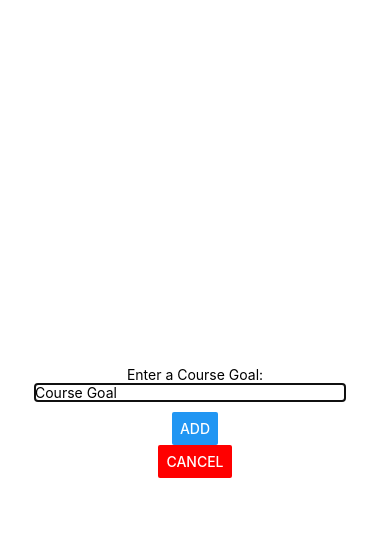
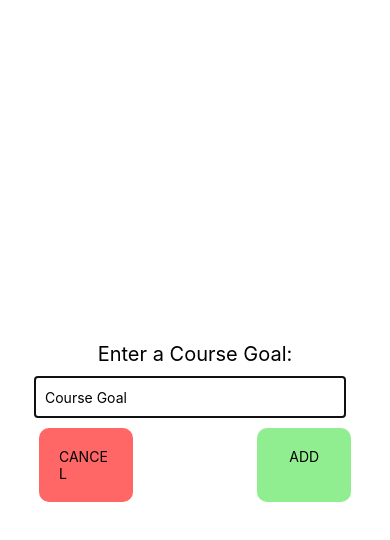
Before and after one commit to japerry911/CourseGoals_RN_Mobile_App, a React Native app: screen / in a window 390 px wide. Both pictures are taken after a click on the button "ADD NEW GOAL". Shown: the top 540 px of the page. Built offline with nearby package versions, Linux system fonts and the light colour scheme.

Commit message:
Finished Styling touches

```diff
--- a/src/components/GoalInput.js
+++ b/src/components/GoalInput.js
@@ -1,5 +1,5 @@
 import React, { useState } from 'react';
-import { View, TextInput, StyleSheet, Button, Modal, Text } from 'react-native';
+import { View, TextInput, StyleSheet, TouchableOpacity, Modal, Text } from 'react-native';
 
 const GoalInput = ({ addGoalHandler, visible, onCancel }) => {
     const [enteredGoal, setEnteredGoal] = useState('');
@@ -12,22 +12,27 @@ const GoalInput = ({ addGoalHandler, visible, onCancel }) => {
     return (
         <Modal visible={visible} animationType="slide">
             <View style={styles.headerViewStyle}>
-                <Text>Enter a Course Goal:</Text>
+                <Text style={styles.headerTextStyle}>Enter a Course Goal:</Text>
                 <TextInput
                     style={styles.headerInputStyle}
                     placeholder='Course Goal'
                     onChangeText={newGoal => setEnteredGoal(newGoal)}
                     value={enteredGoal}
                 />
-                <Button
-                    title='ADD'
-                    onPress={addHandler}
-                />
-                <Button
-                    title='CANCEL'
-                    color='red'
-                    onPress={() => onCancel()}
-                />
+                <View style={styles.buttonViewStyle}>
+                    <TouchableOpacity
+                        style={styles.buttonCancelStyle}
+                        onPress={() => onCancel()}
+                    >
+                        <Text>CANCEL</Text>
+                    </TouchableOpacity>
+                    <TouchableOpacity
+                        style={styles.buttonAddStyle}
+                        onPress={addHandler}
+                    >
+                        <Text>ADD</Text>
+                    </TouchableOpacity>
+                </View>
             </View>
         </Modal>
     );
@@ -43,8 +48,32 @@ const styles = StyleSheet.create({
         borderColor: 'black',
         borderWidth: 1,
         width: '80%',
+        height: '5%',
         marginRight: 10,
-        marginBottom: 10
+        marginBottom: 10,
+        padding: 10
+    },
+    buttonViewStyle: {
+        flexDirection: 'row',
+        width: '80%',
+        justifyContent: 'space-between'
+    },
+    buttonAddStyle: {
+        backgroundColor: 'lightgreen',
+        padding: 20,
+        borderRadius: 10,
+        width: '30%',
+        alignItems: 'center'
+    },
+    buttonCancelStyle: {
+        backgroundColor: '#ff6666',
+        padding: 20,
+        borderRadius: 10,
+        width: '30%'
+    },
+    headerTextStyle: {
+        fontSize: 20,
+        paddingBottom: 10
     }
 });
 
```
